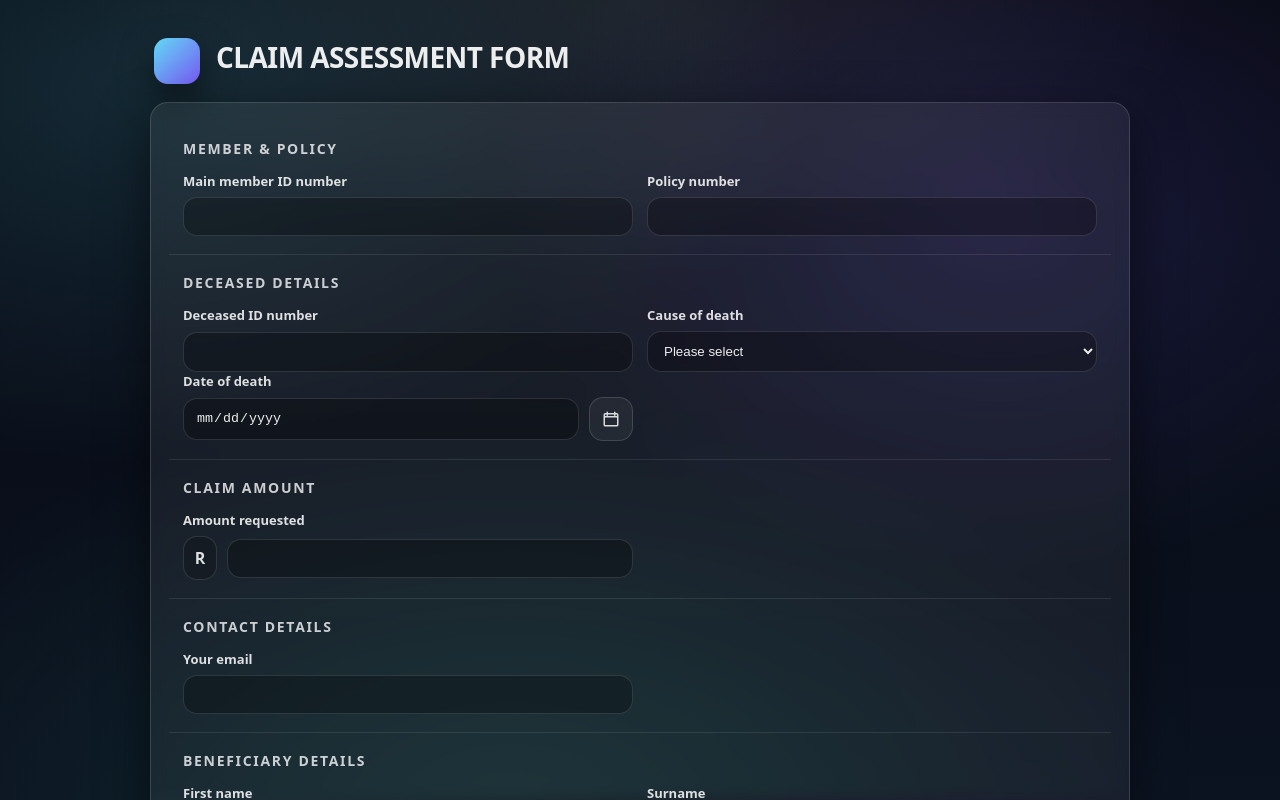
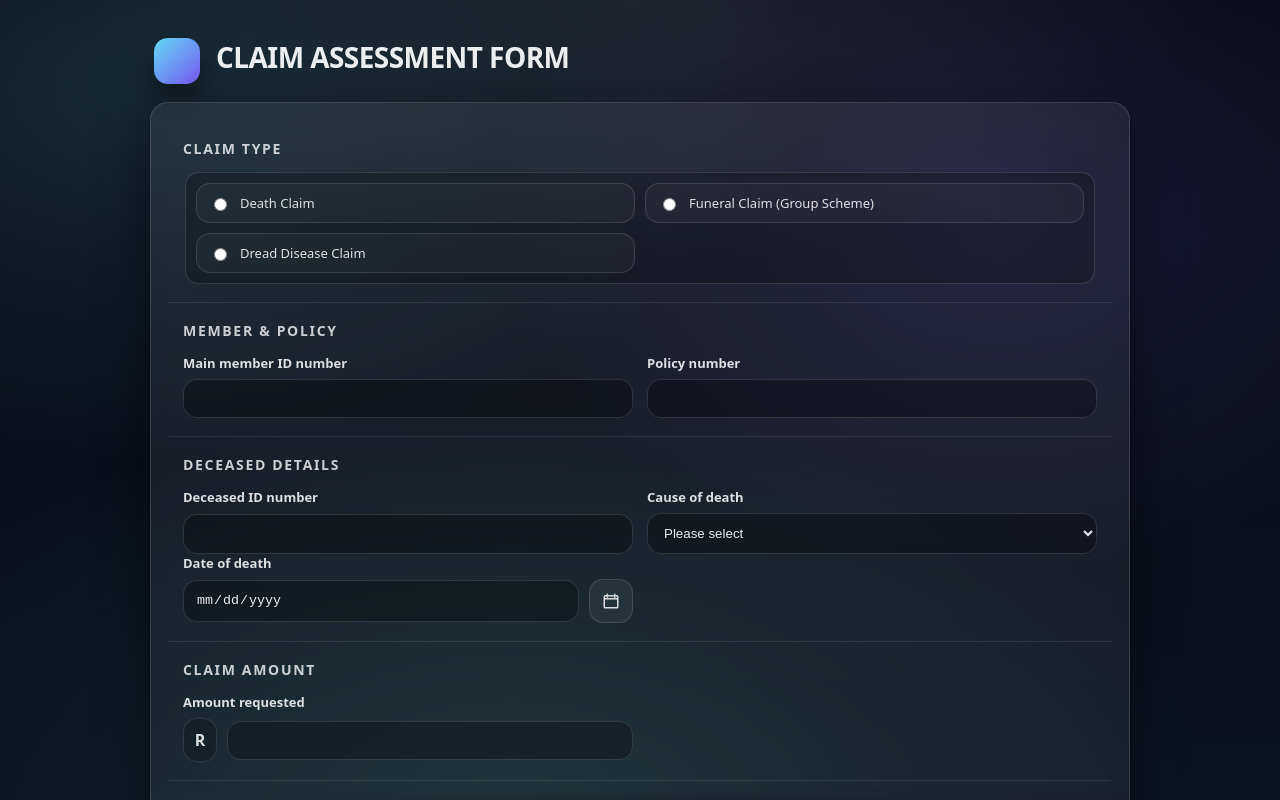
Before and after one commit to brianmahlatini/form-type2, a React (Vite) app: page / in a window 1280 px wide. Shown: the top 800 px of the page. Built offline with nearby package versions, Linux system fonts and the light colour scheme.

Commit message:
Restore claim types; calendar icon; required docs

```diff
--- a/src/App.tsx
+++ b/src/App.tsx
@@ -2,10 +2,12 @@ import React, { useId, useRef, useState } from 'react'
 
 const WEBHOOK_URL = 'https://kgadev.app.n8n.cloud/webhook-test/claim-submission'
 
+type ClaimType = 'Death Claim' | 'Funeral Claim (Group Scheme)' | 'Dread Disease Claim'
 type CauseOfDeath = 'Natural' | 'Stillborn' | 'Under Investigation' | 'Un-natural'
 type DeathCertificateCopyType = '' | 'Original' | 'Certified Copy'
 
 type FormState = {
+  claimType: ClaimType | ''
   mainMemberIdNumber: string
   policyNumber: string
 
@@ -58,6 +60,7 @@ const bankNames = [
 ] as const
 
 const initialState: FormState = {
+  claimType: '',
   mainMemberIdNumber: '',
   policyNumber: '',
 
@@ -102,7 +105,7 @@ type DocumentPayload = {
 }
 
 type SubmissionResult = {
-  claimType: 'Death Claim'
+  claimType: FormState['claimType']
   policyType: 'Life'
   mainMemberIdNumber: string
   policyNumber: string
@@ -126,7 +129,8 @@ type SubmissionResult = {
 async function toFormData(state: FormState) {
   const formData = new FormData()
 
-  formData.set('claimType', 'Death Claim')
+  const claimType = state.claimType || 'Death Claim'
+  formData.set('claimType', claimType)
   formData.set('policyType', 'Life')
   formData.set('mainMemberIdNumber', state.mainMemberIdNumber)
   formData.set('policyNumber', state.policyNumber)
@@ -188,7 +192,7 @@ async function toFormData(state: FormState) {
   formData.set('clientTimeZone', clientTimeZone)
 
   const result: SubmissionResult = {
-    claimType: 'Death Claim',
+    claimType,
     policyType: 'Life',
     mainMemberIdNumber: state.mainMemberIdNumber,
     policyNumber: state.policyNumber,
@@ -241,7 +245,13 @@ export function App() {
 
   function openDatePicker() {
     const input = dateOfDeathRef.current as HTMLInputElement & { showPicker?: () => void }
-    input?.showPicker?.()
+    if (!input) return
+    if (typeof input.showPicker === 'function') {
+      input.showPicker()
+      return
+    }
+    input.focus()
+    input.click()
   }
 
   async function onSubmit(e: React.FormEvent) {
@@ -297,6 +307,31 @@ export function App() {
                 <div className="alertBody">{submitState.message}</div>
               </div>
             ) : null}
+
+            <div className="section">
+              <h2 className="sectionTitle">Claim type</h2>
+              <fieldset className="radioGroup" aria-label="Claim type">
+                <legend className="srOnly">Claim type</legend>
+                {(['Death Claim', 'Funeral Claim (Group Scheme)', 'Dread Disease Claim'] as const).map(
+                  (option) => (
+                    <div
+                      key={option}
+                      className={state.claimType === option ? 'radioCard radioCardChecked' : 'radioCard'}
+                      onClick={() => setState((prev) => ({ ...prev, claimType: option }))}
+                    >
+                      <input
+                        type="radio"
+                        name="claimType"
+                        value={option}
+                        checked={state.claimType === option}
+                        onChange={() => setState((prev) => ({ ...prev, claimType: option }))}
+                      />
+                      <span className="radioText">{option}</span>
+                    </div>
+                  ),
+                )}
+              </fieldset>
+            </div>
 
             <div className="section">
               <h2 className="sectionTitle">Member & policy</h2>
@@ -367,12 +402,15 @@ export function App() {
                       id="dateOfDeath"
                       name="dateOfDeath"
                       type="date"
-                      className="input"
+                      className="input dateInput"
                       ref={dateOfDeathRef}
                       value={state.dateOfDeath}
                       onChange={onChangeText}
-                      readOnly
+                      onClick={openDatePicker}
+                      inputMode="none"
+                      placeholder="yyyy / mm / dd"
                       onKeyDown={(e) => e.preventDefault()}
+                      onPaste={(e) => e.preventDefault()}
                     />
                     <button
                       type="button"
--- a/src/style.css
+++ b/src/style.css
@@ -316,6 +316,14 @@ body {
   box-shadow: var(--focus);
 }
 
+.dateInput::-webkit-calendar-picker-indicator {
+  opacity: 0;
+}
+
+.dateInput::-webkit-inner-spin-button {
+  display: none;
+}
+
 .moneyPrefix {
   display: grid;
   place-items: center;
```
